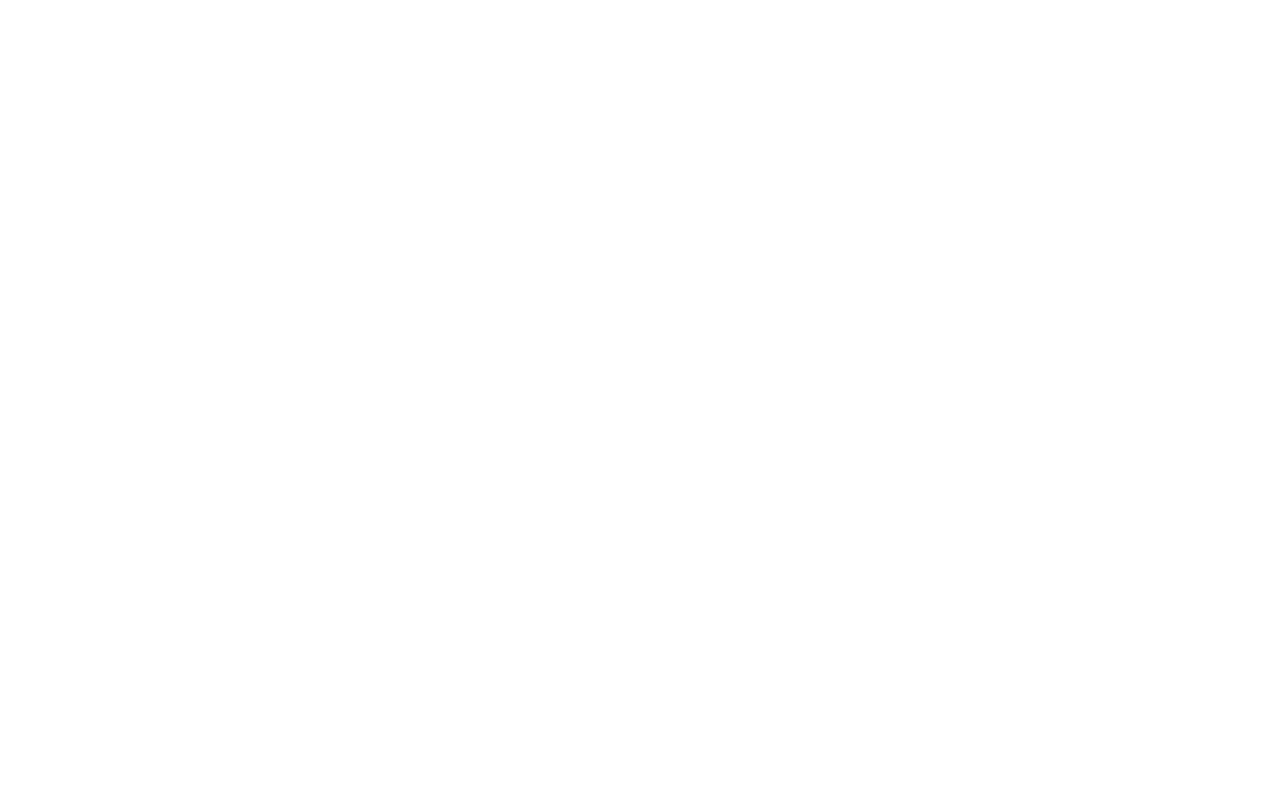
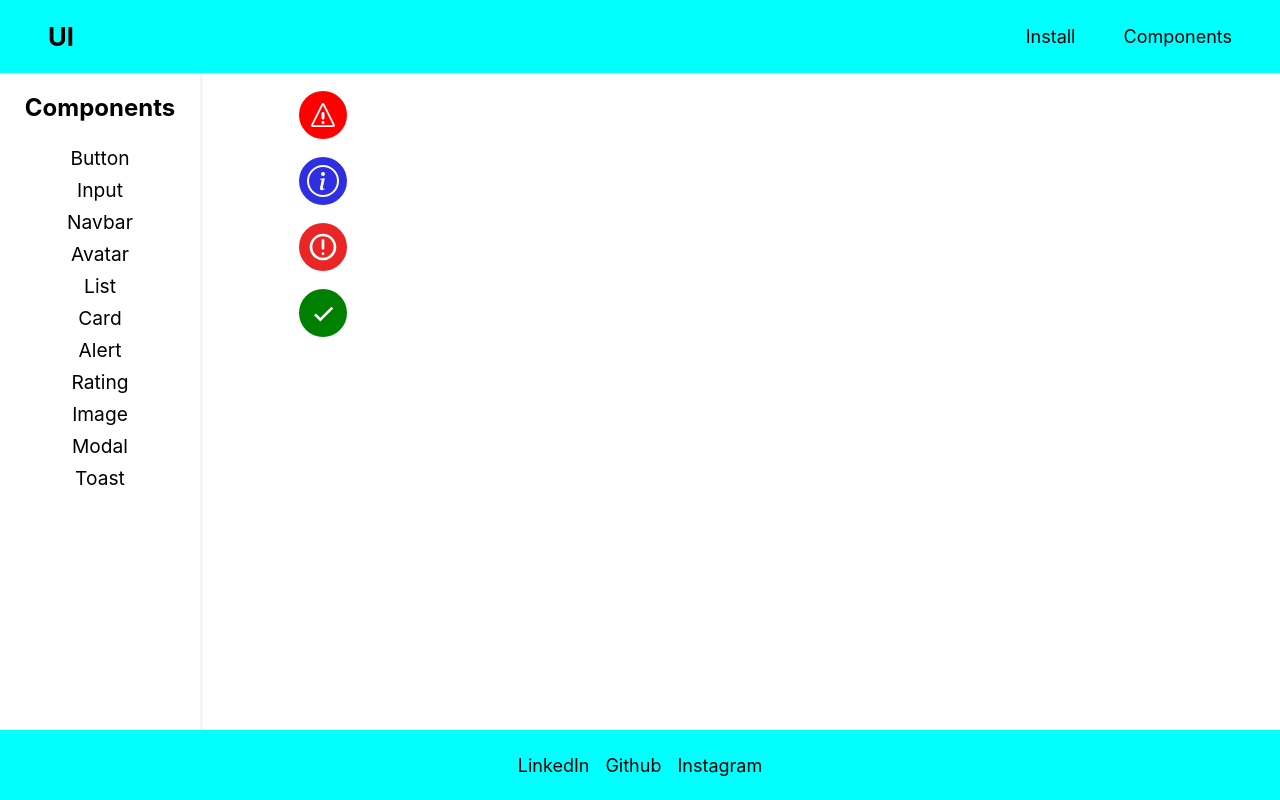
Before and after one commit to parvejg/component-library-321, a React (Create React App) app: page /toast-page in a window 1280 px wide. Before the commit this address had no page. Built offline with nearby package versions, Linux system fonts and the light colour scheme.

Commit message:
Toast components complete

```diff
--- a/src/App.js
+++ b/src/App.js
@@ -11,7 +11,8 @@ import { AlertPage } from "./components/AlertPage";
 import { RatingPage } from "./components/RatingPage";
 import { ImagePage } from "./components/ImagePage";
 import { BadgePage } from "./components/BadgePage";
-import { ModalPage} from "./components/ModalPage";
+import { ModalPage } from "./components/ModalPage";
+import { ToastPage } from "./components/ToastPage";
 function App() {
   return (
     <Router>
@@ -28,6 +29,7 @@ function App() {
         <Route path="/image-page" Component={ImagePage} />
         <Route path="/badge-page" Component={BadgePage} />
         <Route path="/modal-page" Component={ModalPage} />
+        <Route path="/toast-page" Component={ToastPage} />
       </Routes>
     </Router>
   );
--- a/src/components/Sidebar.js
+++ b/src/components/Sidebar.js
@@ -1,19 +1,42 @@
 import { Link } from "react-router-dom";
-import './Sidebar.css';
+import "./Sidebar.css";
 export const Sidebar = () => {
   return (
     <div className="sidebar-wrapper">
       <h2 className="components-heading">Components</h2>
-      <Link to="/button-page" className=" sidebar-links">Button</Link>
-      <Link to="/input-page" className="  sidebar-links">Input</Link>
-      <Link to="/navbar-page" className=" sidebar-links">Navbar</Link>
-      <Link to="/avatar-page" className=" sidebar-links">Avatar</Link>
-      <Link to="/list-page" className="sidebar-links">List</Link>
-      <Link to="/card-page" className="sidebar-links">Card</Link>
-      <Link to="/alert-page" className="sidebar-links">Alert</Link>
-      <Link to="/rating-page" className="sidebar-links">Rating</Link>
-      <Link to="/image-page" className="sidebar-links">Image</Link>
-      <Link to="/modal-page" className="sidebar-links">Modal</Link>
+      <Link to="/button-page" className=" sidebar-links">
+        Button
+      </Link>
+      <Link to="/input-page" className="  sidebar-links">
+        Input
+      </Link>
+      <Link to="/navbar-page" className=" sidebar-links">
+        Navbar
+      </Link>
+      <Link to="/avatar-page" className=" sidebar-links">
+        Avatar
+      </Link>
+      <Link to="/list-page" className="sidebar-links">
+        List
+      </Link>
+      <Link to="/card-page" className="sidebar-links">
+        Card
+      </Link>
+      <Link to="/alert-page" className="sidebar-links">
+        Alert
+      </Link>
+      <Link to="/rating-page" className="sidebar-links">
+        Rating
+      </Link>
+      <Link to="/image-page" className="sidebar-links">
+        Image
+      </Link>
+      <Link to="/modal-page" className="sidebar-links">
+        Modal
+      </Link>
+      <Link to="/toast-page" className="sidebar-links">
+        Toast
+      </Link>
     </div>
   );
 };
--- a/src/components/Toast.css
+++ b/src/components/Toast.css
@@ -0,0 +1,53 @@
+.warning-toast-icon-wrapper {
+  display: flex;
+  align-items: center;
+  justify-content: center;
+  background-color: red;
+  color: white;
+  border-radius: 4rem;
+  width: 3rem;
+  height: 3rem;
+}
+.warning-toast-icon {
+  font-size: x-large;
+  color: white;
+}
+.info-toast-icon-wrapper {
+  display: flex;
+  align-items: center;
+  justify-content: center;
+  background-color: rgb(47, 47, 226);
+  color: white;
+  border-radius: 50%;
+  width: 3rem;
+  height: 3rem;
+}
+.info-toast-icon {
+  font-size: xx-large;
+}
+.danger-toast-icon-wrapper {
+  display: flex;
+  align-items: center;
+  justify-content: center;
+  background-color: hsl(0, 82%, 53%);
+  color: white;
+  border-radius: 50%;
+  width: 3rem;
+  height: 3rem;
+}
+.danger-toast-icon {
+  font-size: xx-large;
+}
+.successful-toast-icon-wrapper {
+    display: flex;
+    align-items: center;
+    justify-content: center;
+    background-color: green;
+    color: white;
+    border-radius: 50%;
+    width: 3rem;
+    height: 3rem;
+  }
+  .successful-toast-icon {
+    font-size: xx-large;
+  }
--- a/src/components/Toast.js
+++ b/src/components/Toast.js
@@ -0,0 +1,41 @@
+import "./Toast.css";
+import { ImWarning } from "react-icons/im";
+import { BsInfoCircle } from "react-icons/bs";
+import {CgDanger} from "react-icons/cg"
+import {BiCheck} from "react-icons/bi"
+export const WarningToast = () => {
+  return (
+    <div>
+      <p className="warning-toast-icon-wrapper">
+        <ImWarning className="warning-toast-icon" />
+      </p>
+    </div>
+  );
+};
+export const InfoToast = () => {
+  return (
+    <div>
+      <p className="info-toast-icon-wrapper">
+        <BsInfoCircle className="info-toast-icon" />
+      </p>
+    </div>
+  );
+};
+export const DangerToast = () => {
+  return (
+    <div>
+      <p className="danger-toast-icon-wrapper">
+        <CgDanger className="danger-toast-icon" />
+      </p>
+    </div>
+  );
+};
+export const SuccessfulToast = () => {
+    return (
+      <div>
+        <p className="successful-toast-icon-wrapper">
+          <BiCheck className="successful-toast-icon" />
+        </p>
+      </div>
+    );
+  };
--- a/src/components/ToastPage.js
+++ b/src/components/ToastPage.js
@@ -0,0 +1,16 @@
+import { Layout } from "./Layout";
+import { DangerToast, InfoToast, SuccessfulToast, WarningToast } from "./Toast";
+export const ToastPage = () => {
+  return (
+    <Layout>
+      <WarningToast />
+      <div></div>
+      <InfoToast />
+      <div></div>
+      <DangerToast />
+      <div></div>
+      <SuccessfulToast/>
+      <div></div>
+    </Layout>
+  );
+};
```
